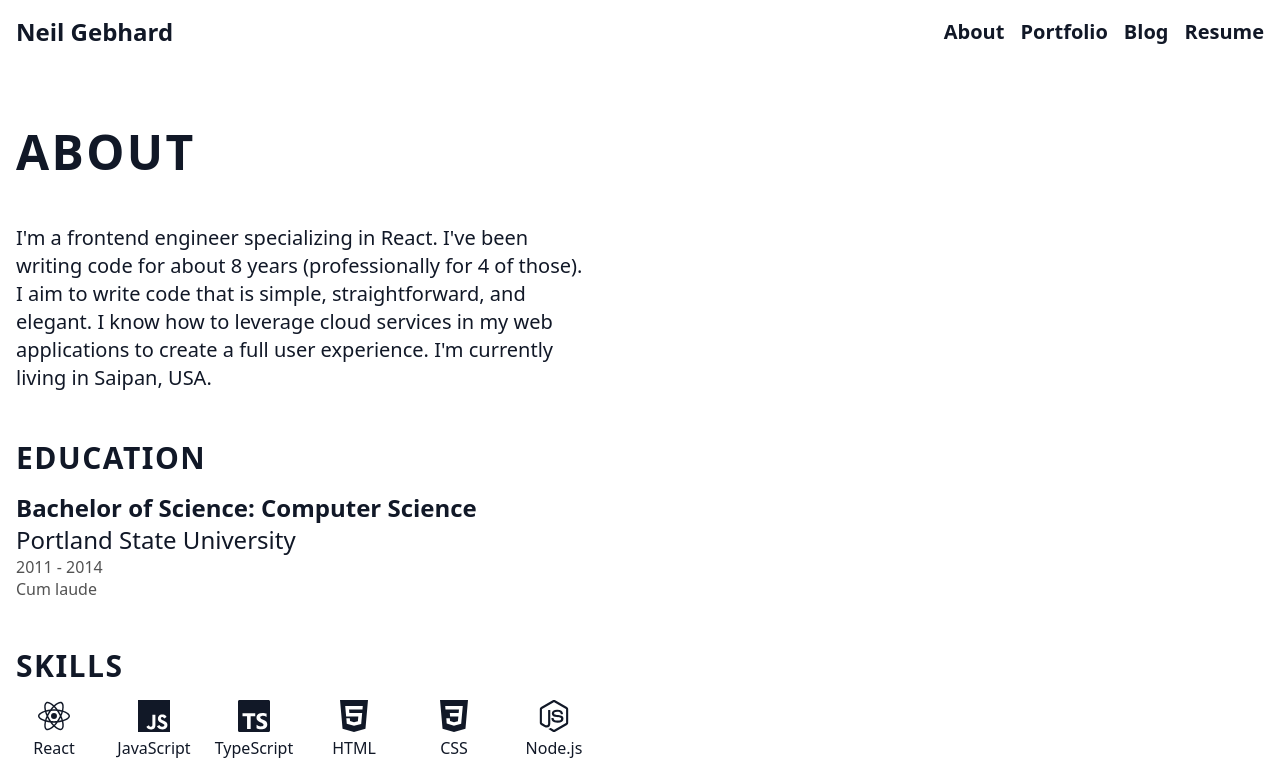
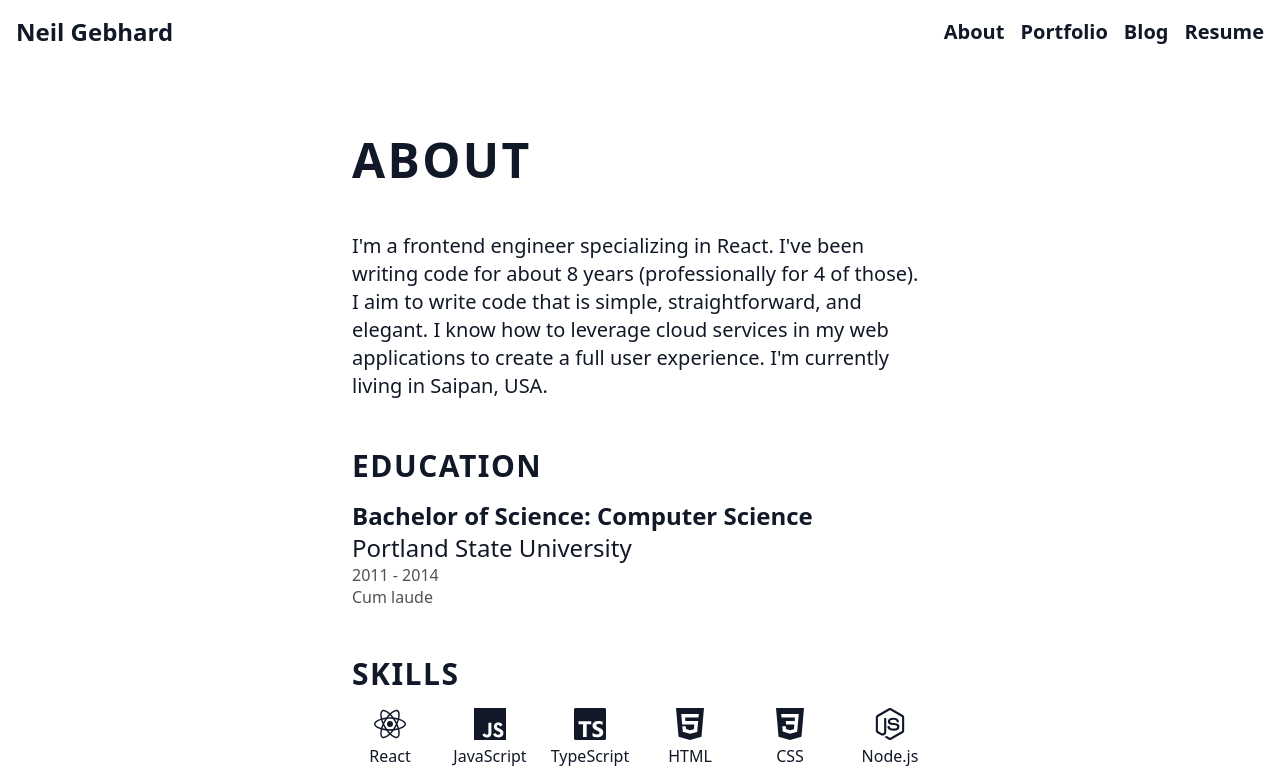
Before and after one commit to neilgebhard/neilgebhard.com, a Next.js app: page /about in a window 1280 px wide. Shown: the top 781 px of the page. Built offline with nearby package versions, Linux system fonts and the light colour scheme.

Commit message:
:children_crossing: Add UX improvements

```diff
--- a/pages/about.tsx
+++ b/pages/about.tsx
@@ -104,20 +104,20 @@ export default function About() {
         <title>About | Neil Gebhard</title>
         <meta name="description" content="An about of Neil Gebhard"></meta>
       </Head>
+      <section className="max-w-xl mx-auto">
         <h1>About</h1>
         <motion.section
           initial={{ scale: 0.99, opacity: 0 }}
           whileInView={{ scale: 1, opacity: 1 }}
           transition={{ duration: 0.5 }}
           viewport={{ once: true }}
-        className="max-w-xl"
         >
           <p className="text-xl">
-          I'm a frontend engineer specializing in React. I've been writing code
-          for about 8 years (professionally for 4 of those). I aim to write code
-          that is simple, straightforward, and elegant. I know how to leverage
-          cloud services in my web applications to create a full user
-          experience. I'm currently living in Saipan, USA.
+            I'm a frontend engineer specializing in React. I've been writing
+            code for about 8 years (professionally for 4 of those). I aim to
+            write code that is simple, straightforward, and elegant. I know how
+            to leverage cloud services in my web applications to create a full
+            user experience. I'm currently living in Saipan, USA.
           </p>
         </motion.section>
         <h2>Education</h2>
@@ -152,6 +152,7 @@ export default function About() {
             ))}
           </ul>
         </motion.section>
+      </section>
     </>
   );
 }
--- a/pages/blog/[id].tsx
+++ b/pages/blog/[id].tsx
@@ -27,6 +27,7 @@ export default function Post({ postData }) {
     <>
       <Head>
         <title>{postData.title} | Neil Gebhard</title>
+        <meta name="description" content={postData.title}></meta>
       </Head>
       <article className="max-w-xl mx-auto">
         <h1 className="mb-2">{postData.title}</h1>
--- a/pages/blog/index.tsx
+++ b/pages/blog/index.tsx
@@ -20,7 +20,7 @@ export default function Blog({ allPostsData }) {
         <title>Blog | Neil Gebhard</title>
         <meta name="description" content="The blog of Neil Gebhard"></meta>
       </Head>
-      <section>
+      <section className="max-w-xl mx-auto">
         <h1>Blog</h1>
         <motion.ul
           className="list-none space-y-5"
```
Lines whose indentation alone changed are shown as unchanged.
